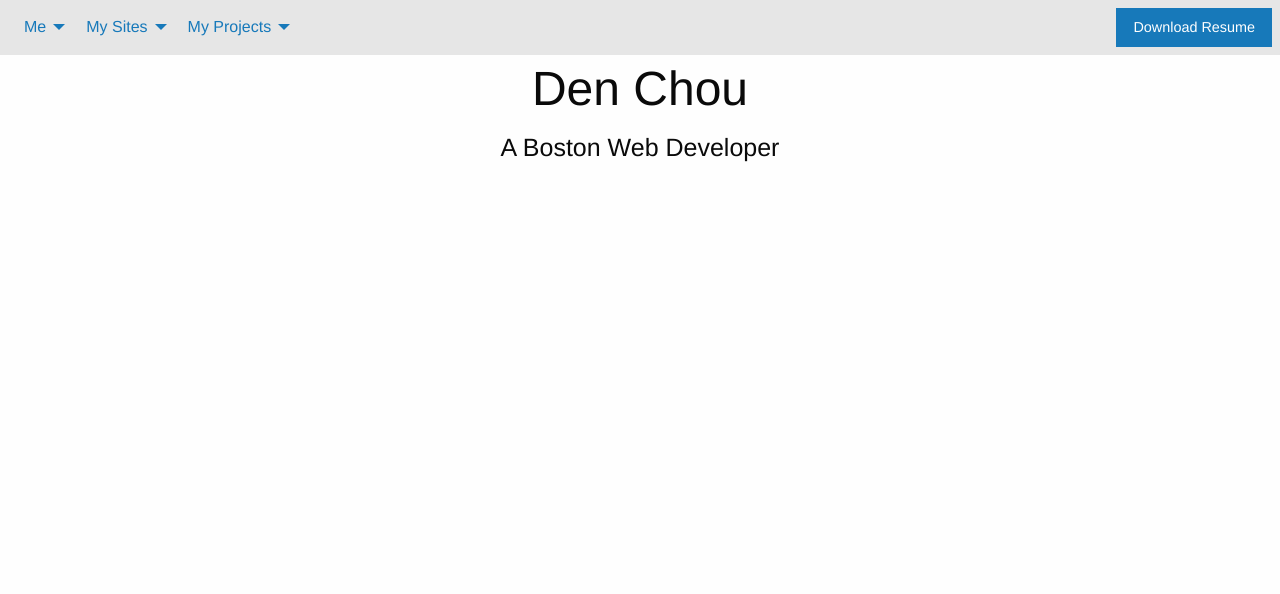
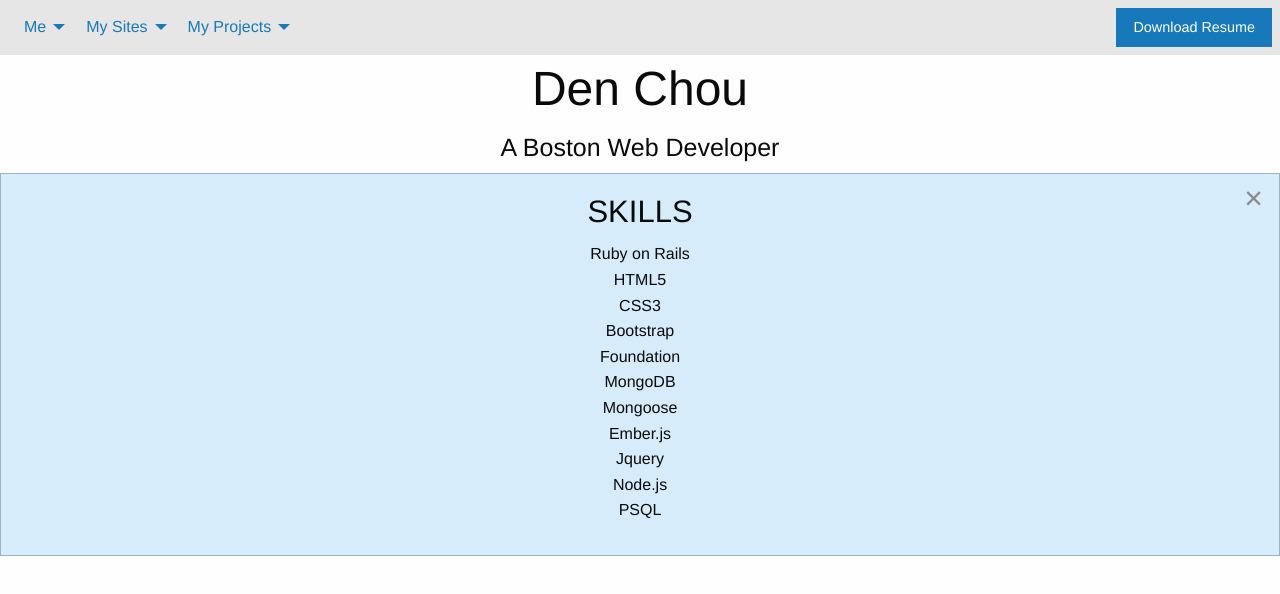
Before and after one commit to Denchou/denchou.github.io, a website: page index.html in a window 1280 px wide. Drawn offline with nearby package versions, Linux system fonts and the light colour scheme.

Commit message:
Additional

```diff
--- a/assets/scripts/index.js
+++ b/assets/scripts/index.js
@@ -13,4 +13,5 @@
   })
   $('.your-opinion').on('mouseleave', () => $('#yo').hide())
   $('#about-me').on('click', () => $('.message').show())
+  $('#skills').on('click', () => $('.skill').show())
 }).foundation()
--- a/index.html
+++ b/index.html
@@ -23,6 +23,7 @@
             <ul class="menu vertical">
               <li><a href="mailto:denchou@protonmail.com" target="_blank">denchou@protonmail.com</a></li>
               <li><a href="#0" id="about-me">About Me</a></li>
+              <li><a hred='#' id="skills">Skills</a></li>
             </ul>
           </li>
           <li>
@@ -50,7 +51,7 @@
       </div>
     </div>
 <!-- End of TOp Bar -->
-      <h1>Den Chou</h1>
+      <h1 class="text-center">Den Chou</h1>
       <h4>A Boston Web Developer</h4>
       <div class="message success callout" data-closable>
         <h3>The Zen of Den</h3>
@@ -67,6 +68,26 @@
         <span aria-hidden="true">&times;</span>
       </button>
       </div>
+      <div class="skill primary callout" data-closable>
+        <h3 class="text-center">SKILLS</h3>
+        <ul class="no-bullet text-center">
+  <li>Ruby on Rails</li>
+  <li>HTML5</li>
+  <li>CSS3</li>
+  <li>Bootstrap</li>
+  <li>Foundation</li>
+  <li>MongoDB</li>
+  <li>Mongoose</li>
+  <li>Ember.js</li>
+  <li>Jquery</li>
+  <li>Node.js</li>
+  <li>PSQL</li>
+</ul>
+
+    <button class="close-button" aria-label="Dismiss alert" type="button" data-close>
+        <span aria-hidden="true">&times;</span>
+      </button>
+      </div>
       <div responsive-embed><img id="yo" src="https://i.imgur.com/3FSHQUh.png" title="source: imgur.com" /></div>
       <div responsive-embed><img id="ttt" src="https://i.imgur.com/mt3PQ0s.png" title="source: imgur.com" /><div>
 
```
